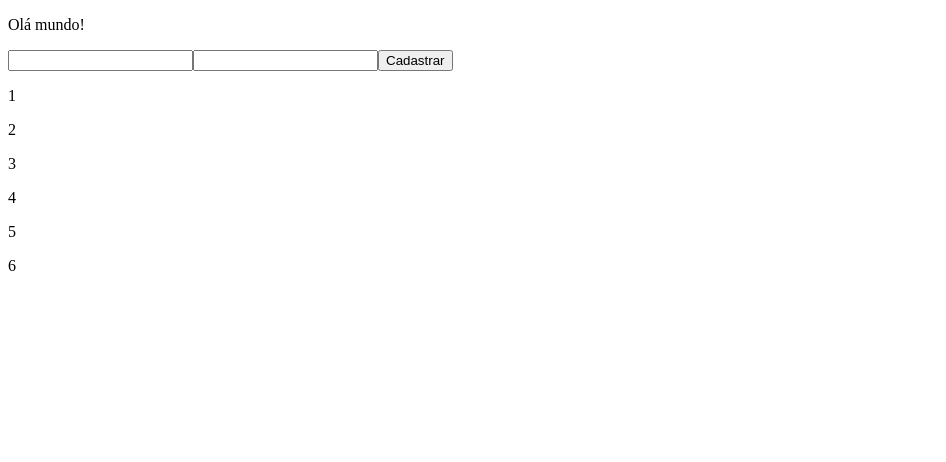
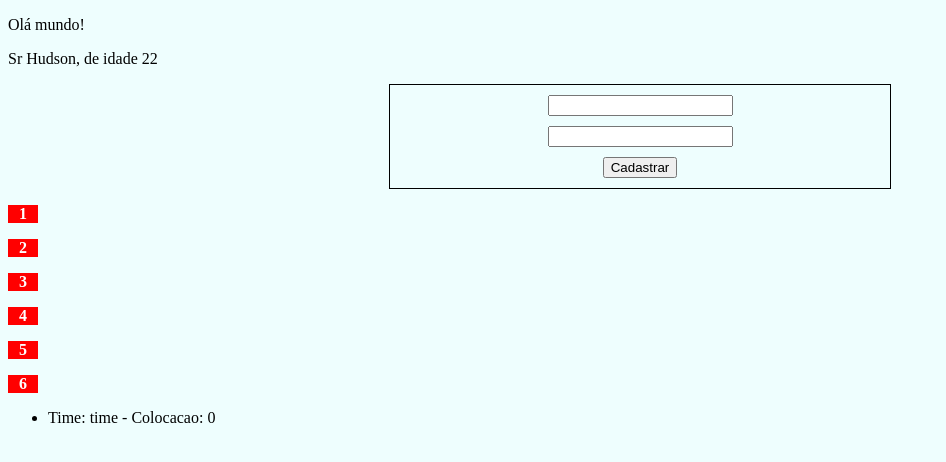
Before and after one commit to Huds0nAlve5/react, a React (Vite) app: page / in a window 1280 px wide. Shown: the top 462 px of the page, without its empty margins (0-946 px from the left). Built offline with nearby package versions, Linux system fonts and the light colour scheme.

Commit message:
adicionado a parte de protypes para manipular o valor default e tipo do props no arquivo jsx

```diff
--- a/src/App.css
+++ b/src/App.css
@@ -0,0 +1,3 @@
+body{
+    background-color: #eefefe;
+}
--- a/src/App.jsx
+++ b/src/App.jsx
@@ -1,10 +1,11 @@
 import { useState } from 'react'
-import './App.css'
+import './App.css' //css geral aqui
 
-function App() {
+function App({nome, idade}) {    //Aula de componentes, aqui é um props desestruturado, onde se ficasse "props", acessaria através de props.nome
   return (
     <>
       <p>Olá mundo!</p>
+      <p>Sr {nome}, de idade {idade}</p>
     </>
   )
 }
--- a/src/components/contagem.jsx
+++ b/src/components/contagem.jsx
@@ -1,3 +1,5 @@
+import styles from "./contagem.module.css" //padrao criar o css com o nome do componente.module.css, e importar os styles dele aqui
+
 var vetor = [1, 2, 3, 4, 5, 6]
 var arrowFunc = () => {
     console.log("arrow func")
@@ -7,9 +9,8 @@ export function Contar(){
     return (
         <>
             {vetor.map(num =>
-                {return <p key={num}>{num}</p>}
+                {return <p key={num} className={styles.numContagem}>{num}</p>}
             )}
-
         </>
     )
 }
--- /dev/null
+++ b/src/components/contagem.module.css
@@ -0,0 +1,7 @@
+.numContagem{
+    font-weight: 700;
+    background-color: red;
+    color: white;
+    text-align: center;
+    width: 30px;
+}
--- a/src/components/form.jsx
+++ b/src/components/form.jsx
@@ -1,10 +1,12 @@
+import styles from "./form.module.css" //padrao criar o css com o nome do componente.module.css, e importar os styles dele aqui
+
 export function Formulario(){
     return (
         <>
-            <form id="form-user">
-                <input type="text" id="name" />
-                <input type="password" id="password" />
-                <button type="submit">Cadastrar</button>
+            <form id={styles.formUser}>
+                <input type="text" className={styles.inputs} />
+                <input type="password" className={styles.inputs} />
+                <button type="submit" className={styles.inputs}>Cadastrar</button>
             </form>
         </>
     )
--- /dev/null
+++ b/src/components/form.module.css
@@ -0,0 +1,11 @@
+#formUser{
+    border: 1px solid black;
+    width: 500px;
+    margin: auto;
+    text-align: center;
+}
+
+.inputs{
+    display: block;
+    margin: 10px auto;
+}
--- /dev/null
+++ b/src/components/tabelaBR.jsx
@@ -0,0 +1,21 @@
+import propTypes from 'prop-types'  //importacao para o tratamento de tipos da passagem do props, e valores default
+
+export function Classificacao({time, colocacao}){
+    return (
+        <>
+            <ul>
+                <li>Time: {time} - Colocacao: {colocacao}</li>
+            </ul>
+        </>
+    )
+}
+
+Classificacao.propTypes = {
+    time: propTypes.string.isRequired,
+    colocacao: propTypes.string.isRequired
+}
+
+Classificacao.defaultProps = {
+    time: 'time',
+    colocacao: '0'
+}
--- a/src/main.jsx
+++ b/src/main.jsx
@@ -3,11 +3,18 @@ import ReactDOM from 'react-dom/client'
 import App from './App.jsx'
 import { Formulario } from './components/form.jsx'
 import { Contar } from './components/contagem.jsx'
+import { Classificacao } from './components/tabelaBR.jsx'
+
+const pessoa = {
+  'nome': 'Hudson',
+  'idade': '22'
+}
 
 ReactDOM.createRoot(document.getElementById('root')).render(
   <React.StrictMode>
-    <App />
+    <App nome={pessoa.nome} idade={pessoa.idade}/>
     <Formulario />
     <Contar />
-  </React.StrictMode>,
+    <Classificacao />
+ </React.StrictMode>,
 )
```
